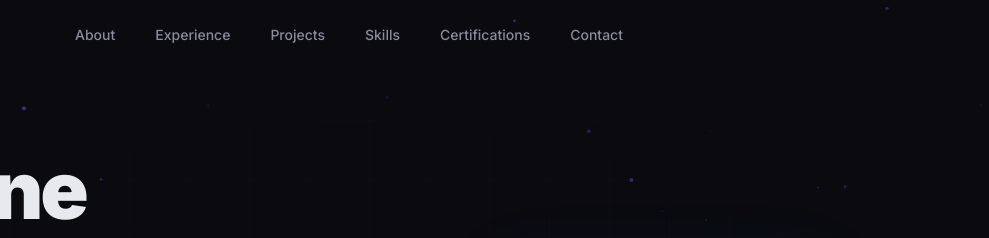
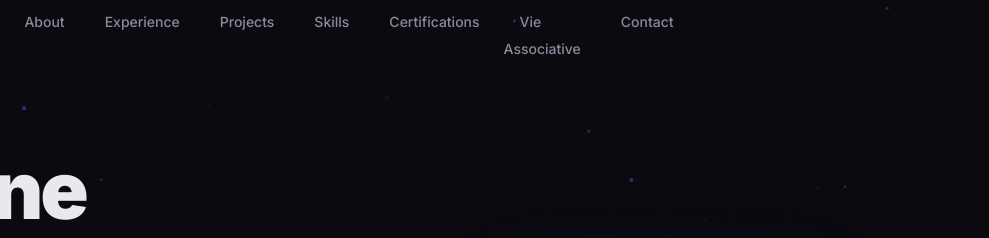
Before and after one commit to SoufianeMajd/Portfolio, a website: page public/index.html in a window 1280 px wide. Shown: the top 238 px of the page, 291-1280 px from the left. Drawn offline with Linux system fonts and the light colour scheme.

Commit message:
Add Vie Associative to navbar

```diff
--- a/public/index.html
+++ b/public/index.html
@@ -35,6 +35,7 @@
                 <li><a href="#projects" class="nav-link" data-section="projects">Projects</a></li>
                 <li><a href="#skills" class="nav-link" data-section="skills">Skills</a></li>
                 <li><a href="#certifications" class="nav-link" data-section="certifications">Certifications</a></li>
+                <li><a href="#campus-life" class="nav-link" data-section="campus-life">Vie Associative</a></li>
                 <li><a href="#contact" class="nav-link" data-section="contact">Contact</a></li>
             </ul>
             <button class="nav-toggle" id="navToggle" aria-label="Toggle navigation">
```
